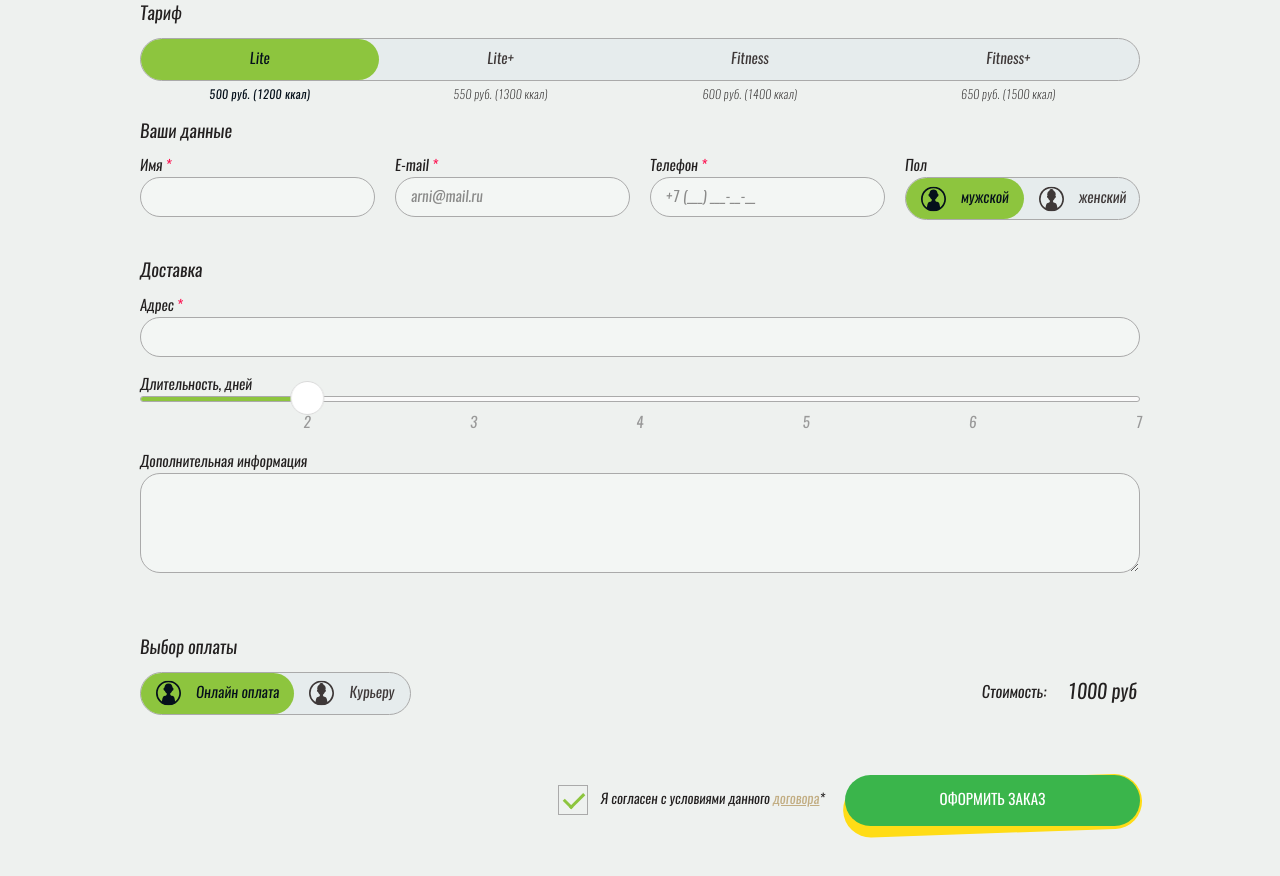
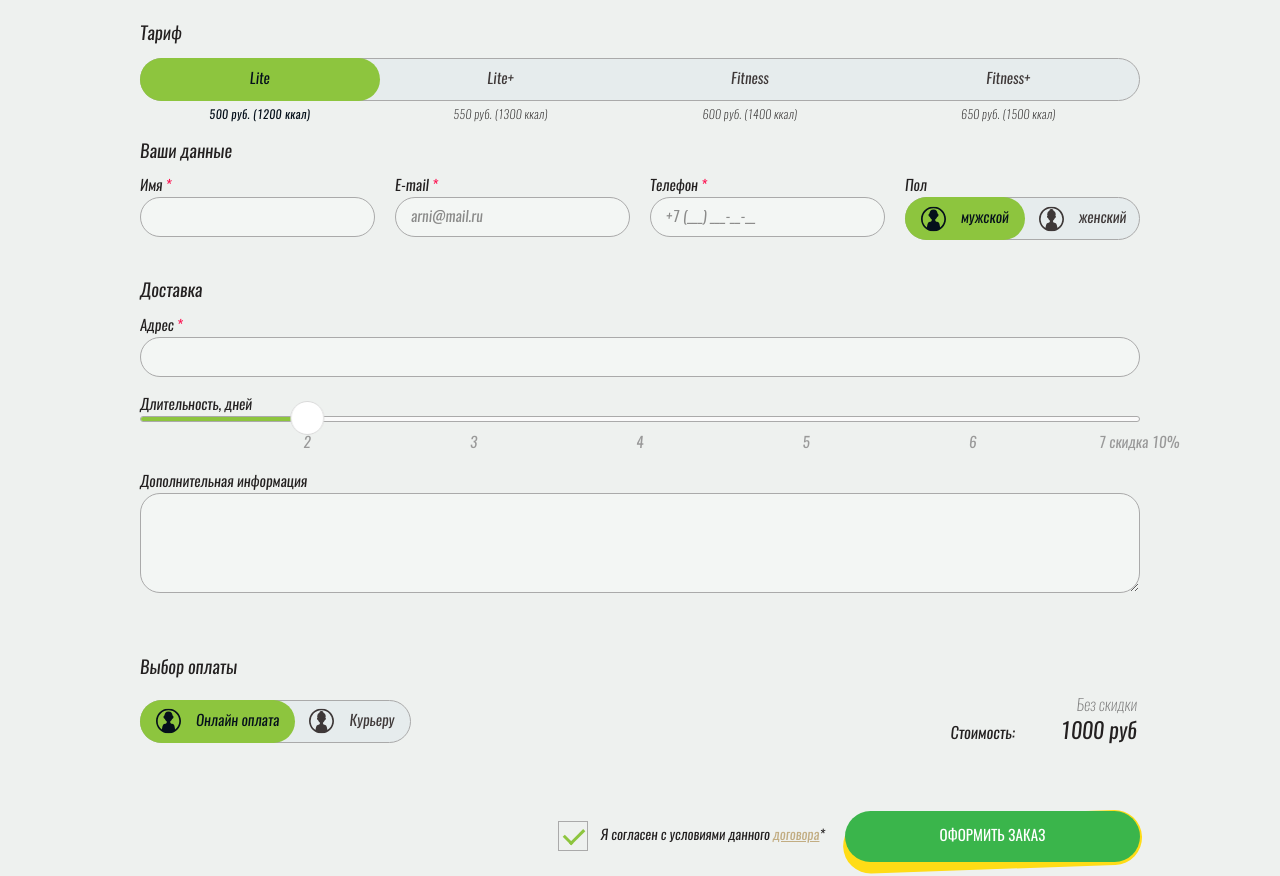
Before and after one commit to corvus-007/eat-slim, a plain HTML site: page order.html in a window 1280 px wide. Shown: the part 318-1194 px from the top of the page. Drawn offline with Linux system fonts and the light colour scheme.

Commit message:
Update 2018-03-21T13:58:43.987Z

```diff
--- a/js/modules.js
+++ b/js/modules.js
@@ -43,6 +43,7 @@ window.newOrder = (function () {
 
   var formNewOrderSlider = formNewOrder.querySelector('#form-new-order-slider');
   var TOTAL_SUM_SELECTOR = '[data-order-role="total-sum"]';
+  var REBATE_SELECTOR = '[data-order-role="rebate"]';
   var TARIFF_PRICE_SELECTOR = '[data-tarif-price]';
   var CONTROLS_SELECTOR = '[data-order-role="control"]';
   var rebate = 10 / 100;
@@ -58,6 +59,14 @@ window.newOrder = (function () {
     }
 
     return result;
+  }
+
+  function updateRebateText(days) {
+    var text = 'Без скидки';
+    if (days === 7) {
+      text = 'Cкидка <b>10%</b>';
+    }
+    return text;
   }
 
   noUiSlider.create(formNewOrderSlider, {
@@ -76,25 +85,32 @@ window.newOrder = (function () {
       values: [2, 3, 4, 5, 6, 7],
       density: 100 / 7,
       stepped: true,
-      // format: {
-      //   to: function (value) {
-      //     return parseInt(value) + ' ' + window.util.declOfNum(['день', 'дня', 'дней'])(value);
-      //   }
-      // }
+      format: {
+        to: function (value) {
+          // return parseInt(value) + ' ' + window.util.declOfNum(['день', 'дня', 'дней'])(value);
+          var val = parseInt(value);
+          if (val === 7) {
+            val += (' скидка 10%');
+          }
+          return val;
+        }
+      }
     }
   });
 
   formNewOrderSlider.noUiSlider.on('update', function (values, handle) {
     price = $(TARIFF_PRICE_SELECTOR).filter(':checked').data('tarif-price');
     days = parseInt(values[handle], 10);
-    $(TOTAL_SUM_SELECTOR).text(calcOrder() + ' руб');
+
+    $(REBATE_SELECTOR).html(updateRebateText(days));
+    $(TOTAL_SUM_SELECTOR).html(calcOrder() + ' руб');
   });
 
   $(formNewOrder).on('change input', CONTROLS_SELECTOR, function (event) {
-    console.log('change input');
     price = $(TARIFF_PRICE_SELECTOR).filter(':checked').data('tarif-price');
     days = parseInt(formNewOrderSlider.noUiSlider.get());
 
+    $(REBATE_SELECTOR).html(updateRebateText(days));
     $(TOTAL_SUM_SELECTOR).text(calcOrder() + ' руб');
   });
 })();
--- a/order.html
+++ b/order.html
@@ -190,8 +190,11 @@
               <table class="form-new-order-total__table">
                 <tbody>
                   <tr>
-                    <th class="form-new-order-total__table-label">Стоимость:</th>
-                    <td class="form-new-order-total__table-value" data-order-role="total-sum">25 680 руб.</td>
+                    <th><b class="form-new-order-total__table-label">Стоимость:</b></th>
+                    <td>
+                      <span class="form-new-order-total__table-rebate" data-order-role="rebate"></span>
+                      <span class="form-new-order-total__table-value" data-order-role="total-sum">25 680 руб.</span>
+                    </td>
                   </tr>
                 </tbody>
               </table>
--- a/style.css
+++ b/style.css
@@ -2245,11 +2245,13 @@ select.form-control {
 .radiobox__input:checked + .radiobox__indicator {
   background-color: #8dc53e;
   color: #05101b;
+  -webkit-box-shadow: 0 0 0 1px #8dc53e;
+          box-shadow: 0 0 0 1px #8dc53e;
 }
 
 .radiobox__input:focus + .radiobox__indicator {
-  -webkit-box-shadow: 0 0 1rem #99cb52;
-          box-shadow: 0 0 1rem #99cb52;
+  -webkit-box-shadow: 0 0 0 1px #8dc53e, 0 0 1rem #99cb52;
+          box-shadow: 0 0 0 1px #8dc53e, 0 0 1rem #99cb52;
 }
 
 .radiobox__indicator {
@@ -2720,8 +2722,8 @@ select.form-control {
 
 .page-content {
   display: block;
-  padding-top: 60px;
-  padding-bottom: 60px;
+  padding-top: 80px;
+  padding-bottom: 80px;
 }
 
 .page-text {
@@ -3338,7 +3340,11 @@ select.form-control {
 }
 
 .form-new-order-total__table {
-  font-size: 1.11111rem;
+  font-size: 1.22222rem;
+}
+
+.form-new-order-total__table tr {
+  vertical-align: bottom;
 }
 
 .form-new-order-total__table-label {
@@ -3347,8 +3353,18 @@ select.form-control {
   padding-right: 1rem;
 }
 
+.form-new-order-total__table-rebate {
+  display: block;
+  font-size: 0.88889rem;
+  color: #7a7a7a;
+  text-align: right;
+}
+
 .form-new-order-total__table-value {
+  display: block;
+  min-width: 100px;
   font-weight: 500;
+  text-align: right;
 }
 
 .form-new-order-slder {
```
